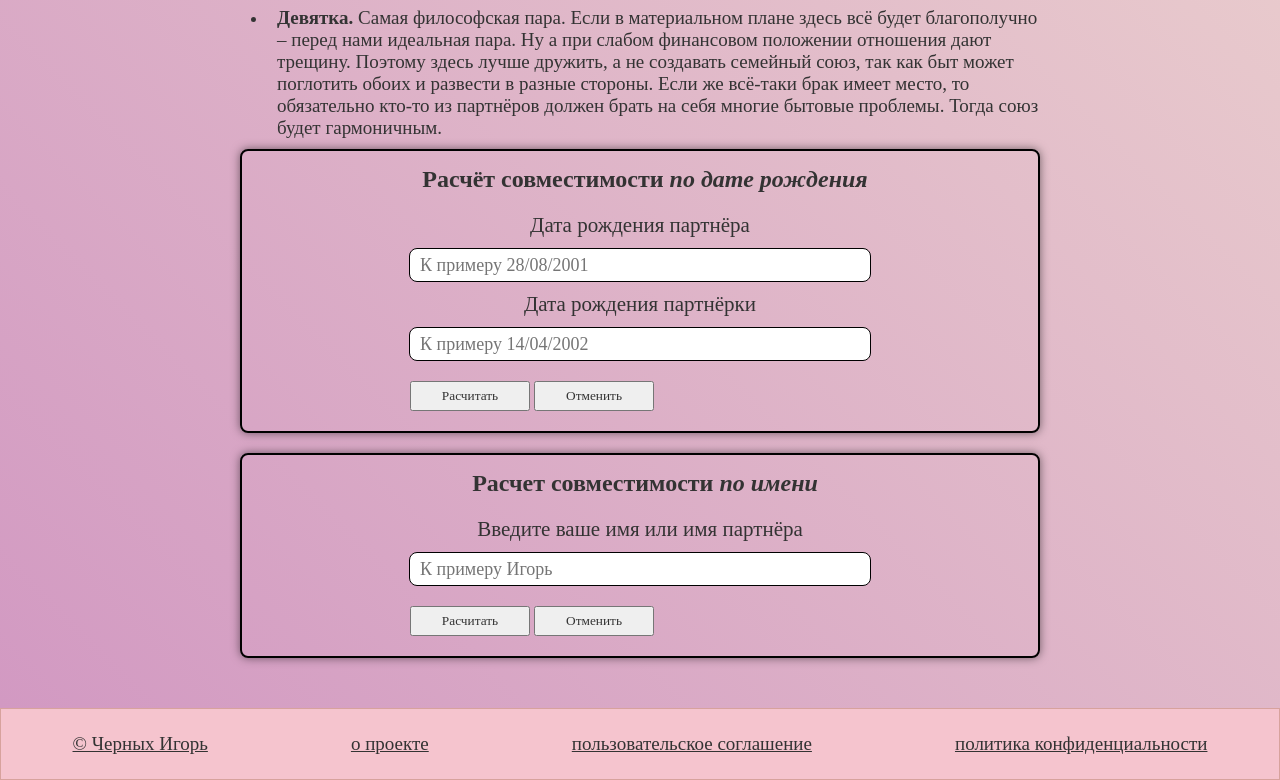
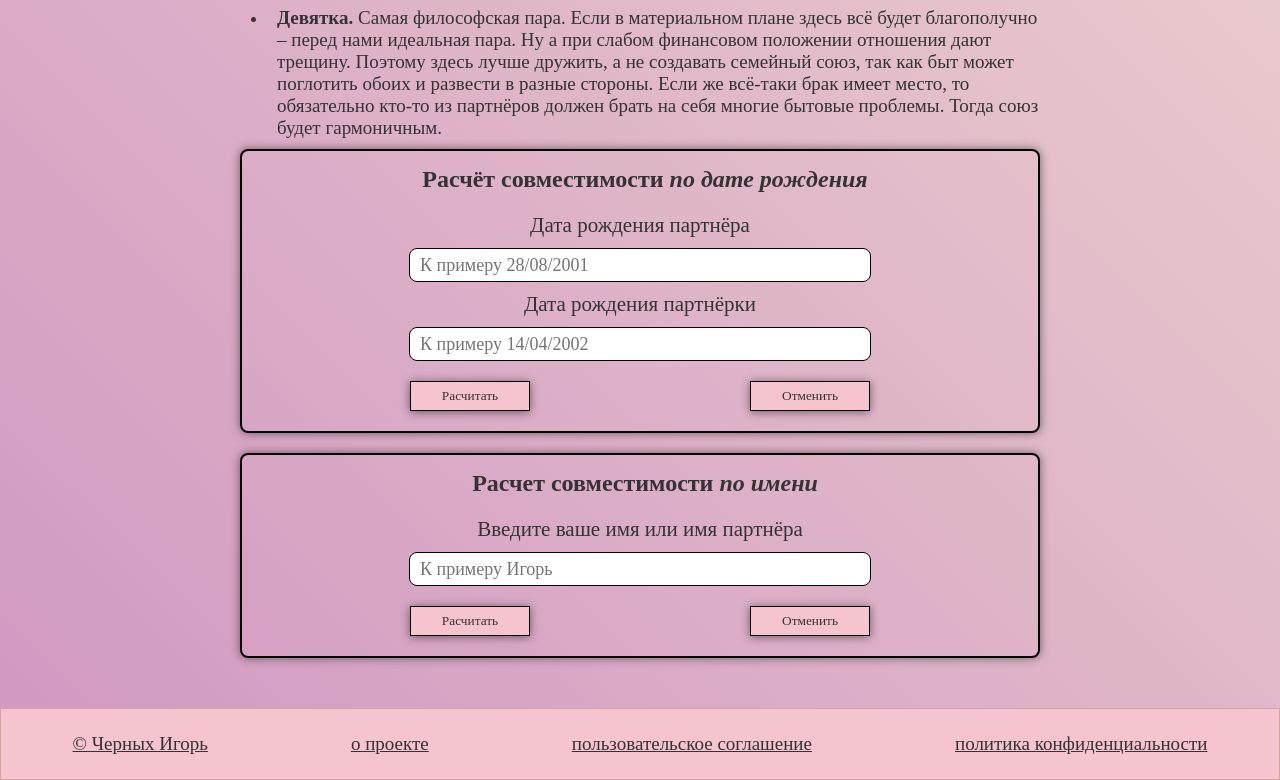
Before and after one commit to Igorexa28/dateCalculator, a plain HTML site: page index.html in a window 1280 px wide. Shown: the part 2056-2836 px from the top of the page. Drawn offline with Linux system fonts and the light colour scheme.

Commit message:
Added styles for btns, also added blocks for positioning them.

```diff
--- a/index.html
+++ b/index.html
@@ -137,8 +137,10 @@
                             <input type="text" name="dateOfBirth" placeholder="К примеру 14/04/2002" required />
                         </center>
                     </form>
-                    <button type="button" class="btn" id="calcBtn" style="margin-left: 20px; margin-top: 10px;">Расчитать</button>
-                    <button type="button" class="btn" id="resetBtn">Отменить</button>
+                    <div class="Btns1">
+                        <button type="button" class="btn" id="calcBtn" style="margin-left: 20px; margin-top: 10px;">Расчитать</button>
+                        <button type="button" class="btn" id="resetBtn">Отменить</button>
+                    </div>
                     <div class="information">
                         <center>
                             <img height="200px" width="auto" class="imagePair" id="img1"/>
@@ -159,8 +161,10 @@
                             <input type="text" name="userName" id="userName" placeholder="К примеру Игорь" required />
                         </center>
                     </form>
-                    <button type="button" class="btn" id="calcBtn2" style="margin-left: 20px; margin-top: 10px;">Расчитать</button>
-                    <button type="button" class="btn" id="resetBtn2">Отменить</button>
+                    <div class="Btns2">
+                        <button type="button" class="btn" id="calcBtn2" style="margin-left: 20px; margin-top: 10px;">Расчитать</button>
+                        <button type="button" class="btn" id="resetBtn2">Отменить</button>
+                    </div>
                     <div class="information" id="second">
                         <center>
                             <img height="200px" width="auto" class="imagePair" id="img2"/>
--- a/style.scss
+++ b/style.scss
@@ -40,8 +40,6 @@
     flex-flow: column wrap;
     justify-content: center;
     align-items: center;
-    flex-grow: 1;
-    flex-shrink: 1;
     width: 100%;
     height: auto;
     background: linear-gradient(45deg, #d299c2, #fef9d7);
@@ -152,9 +150,43 @@
                     }
                 }
 
-                button {
-                    height: 30px;
-                    width: 120px;
+                .Btns1 {
+                    height: auto;
+                    display: flex;
+                    flex-direction: row;
+                    flex-wrap: wrap;
+                    justify-content: space-between;
+                    align-items: center;
+
+                    & > button {
+                        height: 30px;
+                        width: 120px;
+                    }
+
+                    #calcBtn {
+                        margin-top: -10px;
+                        background-color: #f5c4ce;
+                        border: 1px solid black;
+                        transition: all .2s linear;
+                        box-shadow: 0 1px 10px rgba(0, 0, 0, 0.5);
+
+                        &:hover {
+                            box-shadow: 1px 4px 10px rgba(0, 0, 0, 0.5);
+                        }
+                    }
+
+                    #resetBtn {
+                        margin-top: 10px;
+                        margin-right: 20px;
+                        background-color: #f5c4ce;
+                        border: 1px solid black;
+                        transition: all .2s linear;
+                        box-shadow: 0 1px 10px rgba(0, 0, 0, 0.5);
+
+                        &:hover {
+                            box-shadow: 1px 4px 10px rgba(0, 0, 0, 0.5);
+                        }
+                    }
                 }
 
                 .information {
@@ -178,6 +210,7 @@
 
                     .description {
                         padding: 10px;
+                        font-size: 20px;
                         text-align: justify;
                         font-family:'Times New Roman', Times, serif;
                     }
@@ -239,9 +272,43 @@
                     }
                 }
 
-                button {
-                    height: 30px;
-                    width: 120px;
+                .Btns2 {
+                    height: auto;
+                    display: flex;
+                    flex-direction: row;
+                    flex-wrap: wrap;
+                    justify-content: space-between;
+                    align-items: center;
+
+                    & > button {
+                        height: 30px;
+                        width: 120px;
+                    }
+
+                    #calcBtn2 {
+                        margin-top: -10px;
+                        background-color: #f5c4ce;
+                        border: 1px solid black;
+                        transition: all .2s linear;
+                        box-shadow: 0 1px 10px rgba(0, 0, 0, 0.5);
+
+                        &:hover {
+                            box-shadow: 1px 4px 10px rgba(0, 0, 0, 0.5);
+                        }
+                    }
+
+                    #resetBtn2 {
+                        margin-top: 10px;
+                        margin-right: 20px;
+                        background-color: #f5c4ce;
+                        border: 1px solid black;
+                        transition: all .2s linear;
+                        box-shadow: 0 1px 10px rgba(0, 0, 0, 0.5);
+
+                        &:hover {
+                            box-shadow: 1px 4px 10px rgba(0, 0, 0, 0.5);
+                        }
+                    }
                 }
 
                 .information {
@@ -265,6 +332,7 @@
 
                     .description {
                         padding: 10px;
+                        font-size: 20px;
                         text-align: justify;
                         font-family:'Times New Roman', Times, serif;
                     }
```
Also changed, not shown: style.css, 1 other file.
